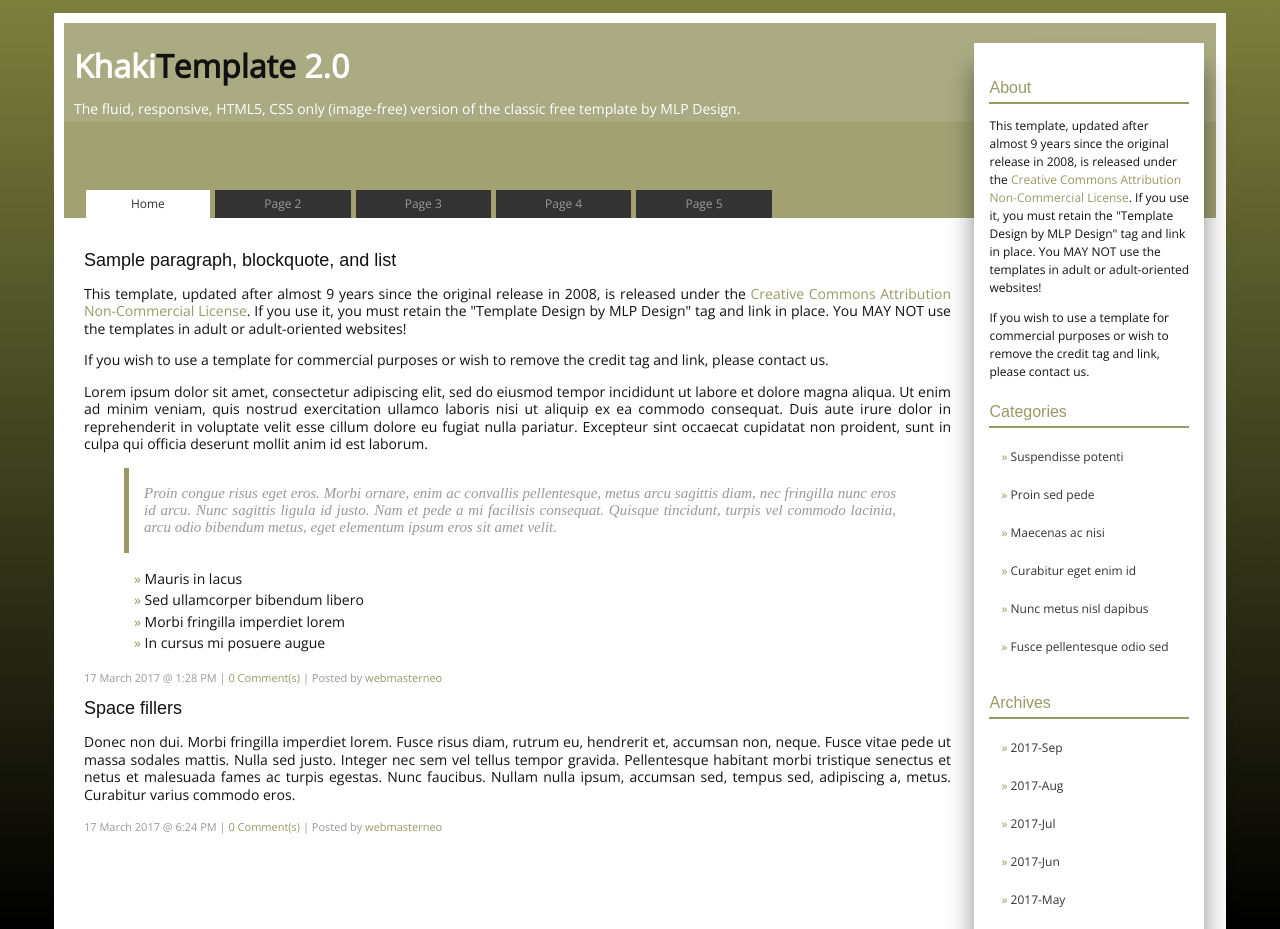
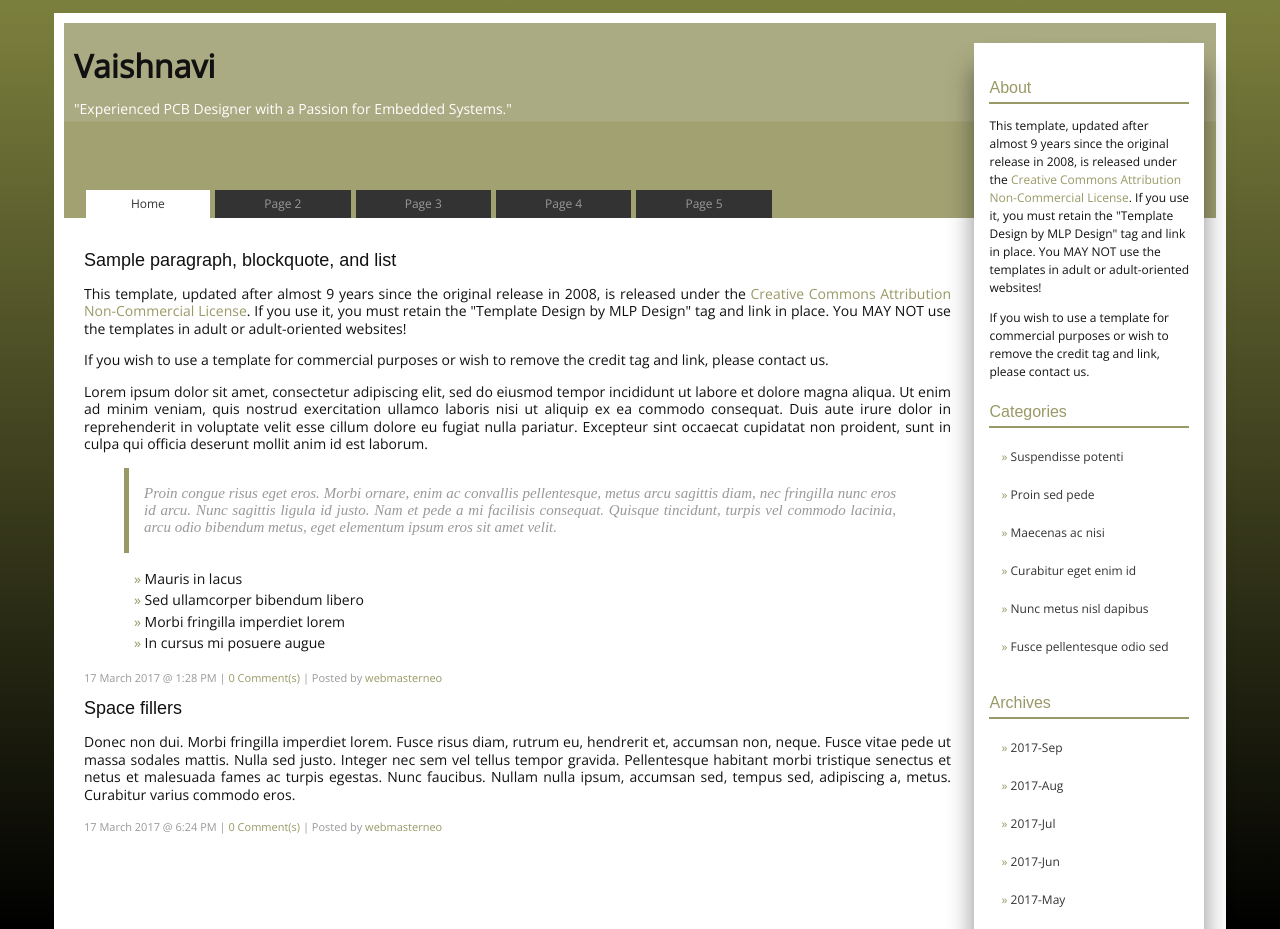
Before and after one commit to er-vaisnavi/profile, a plain HTML site: page index.html in a window 1280 px wide. Shown: the top 929 px of the page. Drawn offline with nearby package versions, Linux system fonts and the light colour scheme.

Commit message:
Update index.html

```diff
--- a/index.html
+++ b/index.html
@@ -3,7 +3,7 @@
 <head>
 <meta charset="utf-8">
 <meta http-equiv="X-UA-Compatible" content="IE=edge">
-<title>Khaki 2.0 by MLPdesign</title>
+<title> Er Vaishnavi</title>
 <meta name="viewport" content="width=device-width, initial-scale=1">
 <meta name="Description" lang="en" content="open source x/html and css templates">
 <meta name="author" content="mlp design">
@@ -19,8 +19,8 @@
 
 <!--start header-->
 <div id="banner">
-<h1>Khaki<em>Template</em> 2.0</h1>
-<p>The fluid, responsive, HTML5, CSS only (image-free) version of the classic free template by MLP Design.</p>
+<h1><em>Vaishnavi</em></h1>
+<p>"Experienced PCB Designer with a Passion for Embedded Systems."</p>
 <!-- menu -->
 <label for="show-menu" class="responsive">&#9776;</label>
 <input type="checkbox" id="show-menu" role="button">
```
